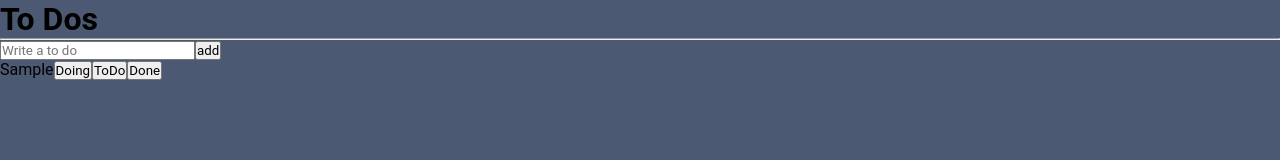
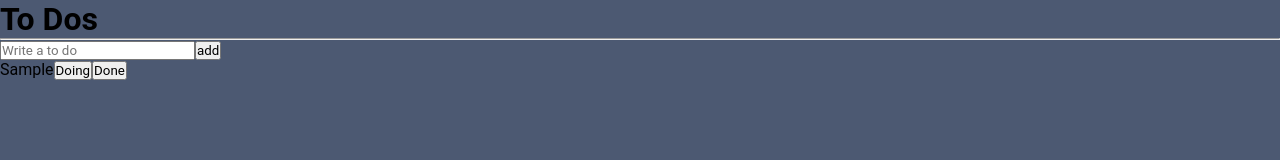
Before and after one commit to chuhongkyu/todolist, a React (Create React App) app: page / in a window 1280 px wide. Both pictures are taken after typing "Sample" into the empty fields and a click on the button "add". Shown: the top 160 px of the page. Built offline with nearby package versions, Linux system fonts and the light colour scheme.

Commit message:
Upate Categories

```diff
--- a/src/components/ToDo.tsx
+++ b/src/components/ToDo.tsx
@@ -1,12 +1,27 @@
-import { IToDo } from "./atoms";
+import React from "react";
+import { useSetRecoilState } from "recoil";
+import { IToDo, toDoState } from "./atoms";
 
-function ToDo({text}:IToDo){
+function ToDo({text, category, id}:IToDo){
+    const setToDos = useSetRecoilState(toDoState)
+    const onClick = (event: React.MouseEvent<HTMLButtonElement>) => {
+        const {
+            currentTarget:{name},
+        }= event;
+
+    }
     return (
         <li>
             <span>{text}</span>
-            <button>Doing</button>
-            <button>ToDo</button>
-            <button>Done</button>
+            {category !== "DOING" &&
+                <button name="DOING" onClick={onClick}>Doing</button>
+            }
+            {category !== "TO_DO" &&
+                <button name="TO_DO" onClick={onClick}>ToDo</button>
+            }
+            {category !== "DONE" &&
+                <button name="DONE" onClick={onClick}>Done</button>
+            }
         </li>
     )
 }
```
